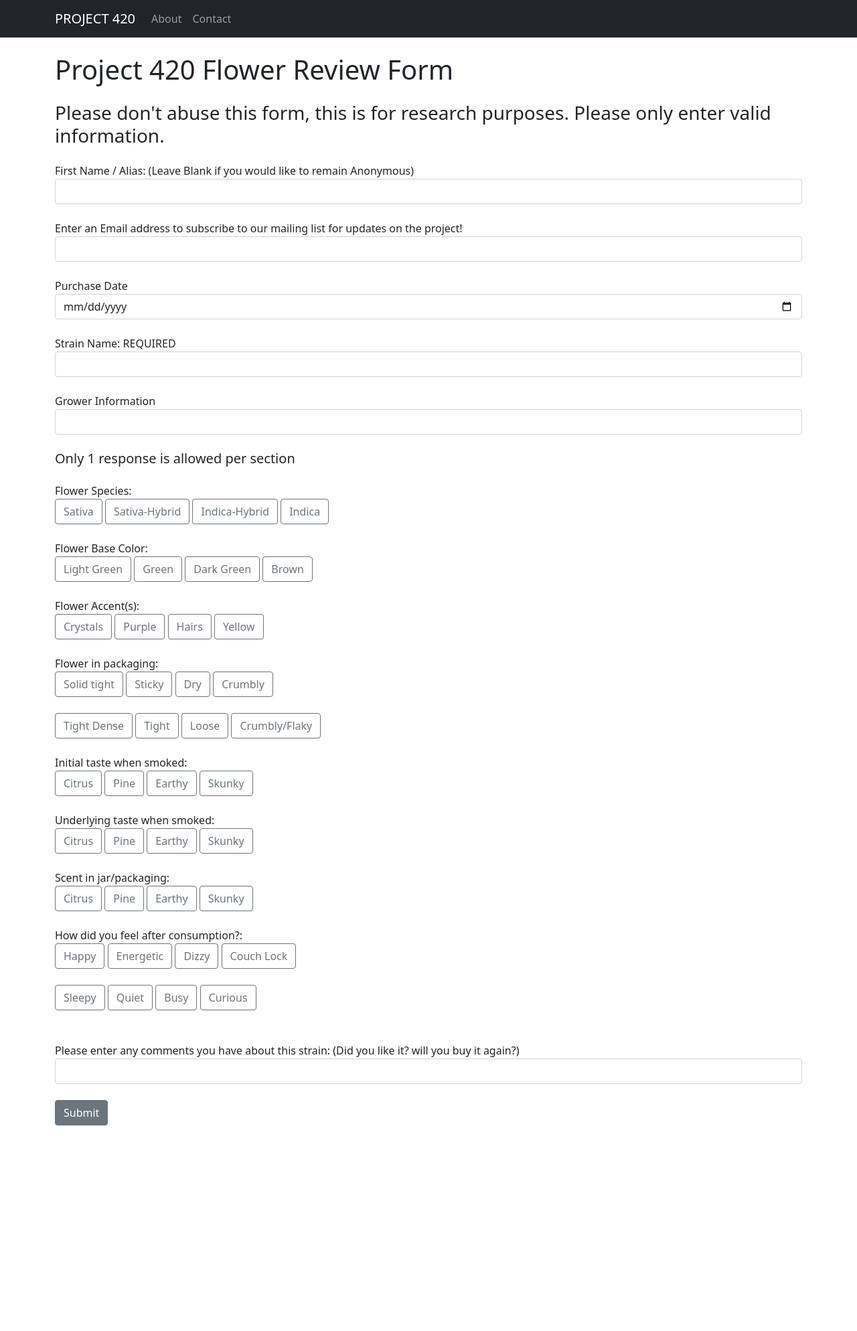
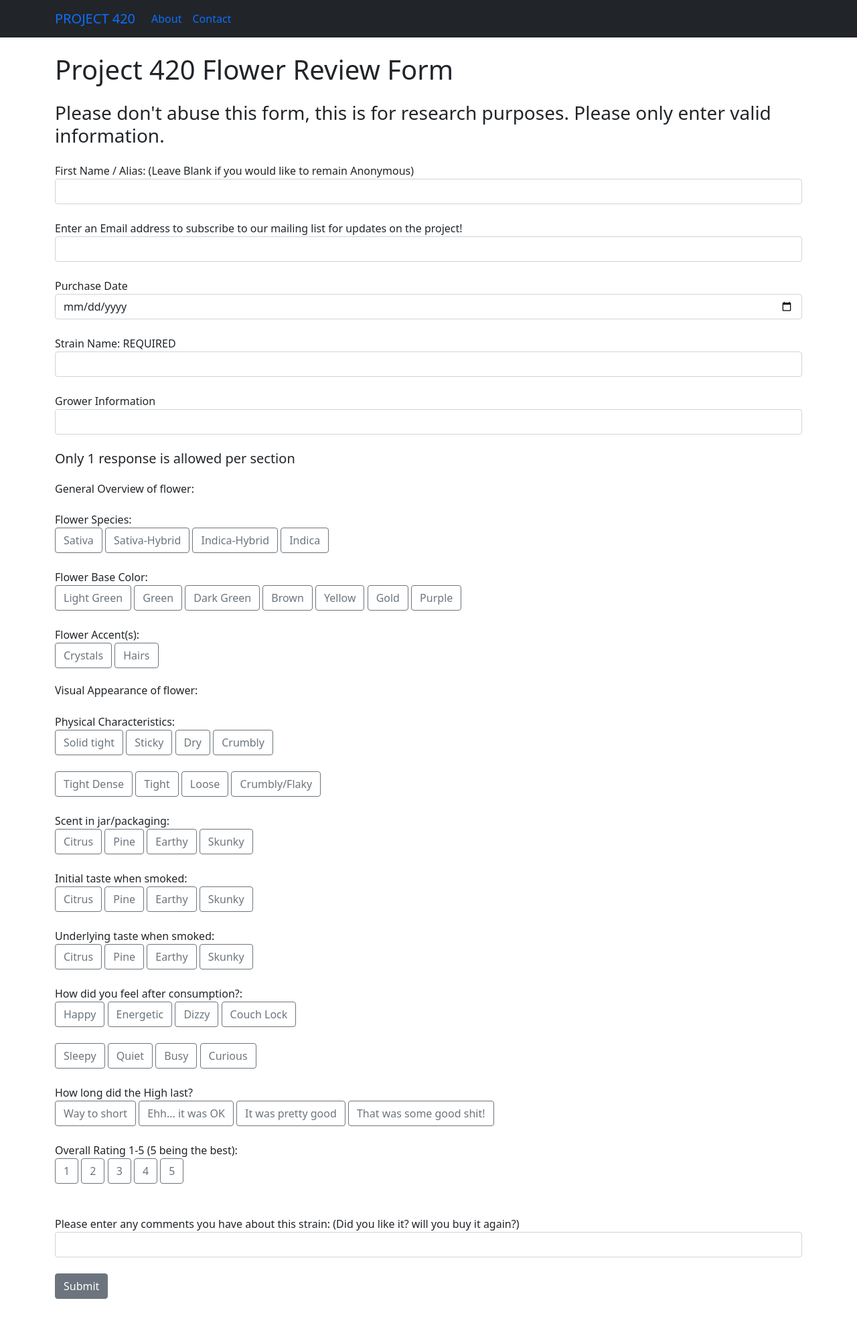
Before and after one commit to Cycloth/Project420, a Django app: page / in a window 1280 px wide. Shown: the whole page at 67% size. Before the commit the page ends 1729 px from the top, so only its background shows below. Run offline with Django 4.2, Linux system fonts and the light colour scheme.

Commit message:
added a bunch of shit

```diff
--- a/project_420/templates/base.html
+++ b/project_420/templates/base.html
@@ -6,7 +6,7 @@
         <link rel="stylesheet" href="https://cdn.jsdelivr.net/npm/bootstrap@5.1.3/dist/css/bootstrap.min.css">
     </head>
     <body>
-        <nav class="navbar navbar-expand-lg navbar-dark bg-dark">
+        <nav class="navbar navbar-expand-lg navbar-success bg-dark">
           <div class="container">
             <a class="navbar-brand" href="{% url 'index' %}">PROJECT 420</a>
             <button class="navbar-toggler" type="button" data-bs-toggle="collapse" data-bs-target="#navbarNav" aria-controls="navbarNav" aria-expanded="false" aria-label="Toggle navigation">
@@ -30,5 +30,6 @@
         </div>
         <script src="https://code.jquery.com/jquery-3.6.0.min.js"></script>
         <script src="https://cdn.jsdelivr.net/npm/bootstrap@5.1.3/dist/js/bootstrap.min.js"></script>
+        <!--<h6 class="mt-3 mb-4">Image by Racool_studio on Freepik</h6>  UNCOMMENT THIS IF BG IMAGE GETS FIXED-->
     </body>
 </html>
--- a/project_420/templates/index.html
+++ b/project_420/templates/index.html
@@ -25,6 +25,7 @@
             <input class="form-control" type="text" id="grow_info" name="grow_info" required>
         </div>
         <h5 class="mt-3 mb-4">Only 1 response is allowed per section</h5>
+        <h6 class="mt-3 mb-4">General Overview of flower:</h6>
         <div class="form-group mb-4">
             <label>Flower Species:</label>
             <div class="btn-group-horizontal" id="strain_base">
@@ -55,6 +56,15 @@
 
                 <input class="btn-check form-check-input" type="radio" id="brown" name="flower_color" value="brown" required>
                 <label class="btn btn-outline-secondary" for="brown">Brown</label>
+
+                <input class="btn-check form-check-input" type="radio" id="yellow" name="flower_color" value="yellow" required>
+                <label class="btn btn-outline-secondary" for="yellow">Yellow</label>
+
+                <input class="btn-check form-check-input" type="radio" id="gold" name="flower_color" value="gold" required>
+                <label class="btn btn-outline-secondary" for="gold">Gold</label>
+
+                <input class="btn-check form-check-input" type="radio" id="purple" name="flower_color" value="purple" required>
+                <label class="btn btn-outline-secondary" for="purple">Purple</label>
             </div>
             <div class="form-group mb-4"> <br>
                 <label>Flower Accent(s):</label><br>
@@ -62,18 +72,13 @@
                     <input class="btn-check form-check-input" type="radio" id="crystal" name="flower_color2" value="crystal" required>
                     <label class="btn btn-outline-secondary" for="crystal">Crystals</label>
 
-            <input class="btn-check form-check-input" type="radio" id="purple" name="flower_color2" value="purple" required>
-            <label class="btn btn-outline-secondary" for="purple">Purple</label>
-
                     <input class="btn-check form-check-input" type="radio" id="hairs" name="flower_color2" value="hairs" required>
                     <label class="btn btn-outline-secondary" for="hairs">Hairs</label>
-
-            <input class="btn-check form-check-input" type="radio" id="yellow" name="flower_color2" value="yellow" required>
-            <label class="btn btn-outline-secondary" for="yellow">Yellow</label>
                 </div>
             </div>
+            <h6 class="mt-3 mb-4">Visual Appearance of flower:</h6>
             <div class="form-group mb-4">
-        <label>Flower in packaging:</label>
+                <label>Physical Characteristics:</label>
                 <div class="btn-group-horizontal" id="flower_texture">
                     <input class="btn-check form-check-input" type="radio" id="dense" name="flower_texture" value="dense" required>
                     <label class="btn btn-outline-secondary" for="dense">Solid tight</label>
@@ -101,82 +106,112 @@
                 <input class="btn-check form-check-input" type="radio" id="flaky" name="flower_density" value="flaky" required>
                 <label class="btn btn-outline-secondary" for="flaky">Crumbly/Flaky</label>
             </div>
-    <br>
+            <div class="form-group mb-4"><br>
+                <label>Scent in jar/packaging:</label>
+                <div class="btn-group-horizontal" id="flower_aroma">
+                <input class="btn-check form-check-input" type="radio" id="citrus_smell" name="flower_aroma" value="citrus_smell" required>
+                <label class="btn btn-outline-secondary" for="citrus_smell">Citrus</label>
+
+                <input class="btn-check form-check-input" type="radio" id="pine_smell" name="flower_aroma" value="pine_smell" required>
+                <label class="btn btn-outline-secondary" for="pine_smell">Pine</label>
+
+                <input class="btn-check form-check-input" type="radio" id="earthy_smell" name="flower_aroma" value="earthy_smell" required>
+                <label class="btn btn-outline-secondary" for="earthy_smell">Earthy</label>
+
+                <input class="btn-check form-check-input" type="radio" id="skunky_smell" name="flower_aroma" value="skunky_smell" required>
+                <label class="btn btn-outline-secondary" for="skunky_smell">Skunky</label>
+                </div><br>
             <div class="form-group mb-4">
                 <label>Initial taste when smoked:</label>
                 <div class="btn-group-horizontal" id="flower_flavor">
-            <input class="btn-check form-check-input" type="radio" id="citrus" name="flower_flavor" value="dense" required>
+                    <input class="btn-check form-check-input" type="radio" id="citrus" name="flower_flavor" value="citrus" required>
                     <label class="btn btn-outline-secondary" for="citrus">Citrus</label>
 
-            <input class="btn-check form-check-input" type="radio" id="pine" name="flower_flavor" value="sticky" required>
+                    <input class="btn-check form-check-input" type="radio" id="pine" name="flower_flavor" value="pine" required>
                     <label class="btn btn-outline-secondary" for="pine">Pine</label>
 
-            <input class="btn-check form-check-input" type="radio" id="earthy" name="flower_flavor" value="dry" required>
+                    <input class="btn-check form-check-input" type="radio" id="earthy" name="flower_flavor" value="earthy" required>
                     <label class="btn btn-outline-secondary" for="earthy">Earthy</label>
 
-            <input class="btn-check form-check-input" type="radio" id="skunky" name="flower_flavor" value="crumbly" required>
+                    <input class="btn-check form-check-input" type="radio" id="skunky" name="flower_flavor" value="skunky" required>
                     <label class="btn btn-outline-secondary" for="skunky">Skunky</label>
-        </div>
-            <br>
+                </div><br>
                 <div class="form-group mb-4">
                     <label>Underlying taste when smoked:</label>
                     <div class="btn-group-horizontal" id="flower_flavor2">
-            <input class="btn-check form-check-input" type="radio" id="citrus2" name="flower_flavor2" value="dense" required>
+                        <input class="btn-check form-check-input" type="radio" id="citrus2" name="flower_flavor2" value="citrus2" required>
                         <label class="btn btn-outline-secondary" for="citrus2">Citrus</label>
 
-            <input class="btn-check form-check-input" type="radio" id="pine2" name="flower_flavor2" value="sticky" required>
+                        <input class="btn-check form-check-input" type="radio" id="pine2" name="flower_flavor2" value="pine2" required>
                         <label class="btn btn-outline-secondary" for="pine2">Pine</label>
 
-            <input class="btn-check form-check-input" type="radio" id="earthy2" name="flower_flavor2" value="dry" required>
+                        <input class="btn-check form-check-input" type="radio" id="earthy2" name="flower_flavor2" value="earthy2" required>
                         <label class="btn btn-outline-secondary" for="earthy2">Earthy</label>
 
-            <input class="btn-check form-check-input" type="radio" id="skunky2" name="flower_flavor2" value="crumbly" required>
+                        <input class="btn-check form-check-input" type="radio" id="skunky2" name="flower_flavor2" value="skunky2" required>
                         <label class="btn btn-outline-secondary" for="skunky2">Skunky</label>
-        </div>
-          <div class="form-group mb-4"><br>
-                <label>Scent in jar/packaging:</label>
-        <div class="btn-group-horizontal" id="flower_aroma">
-            <input class="btn-check form-check-input" type="radio" id="citrus_smell" name="flower_aroma" value="dense" required>
-            <label class="btn btn-outline-secondary" for="citrus_smell">Citrus</label>
-
-            <input class="btn-check form-check-input" type="radio" id="pine_smell" name="flower_aroma" value="sticky" required>
-            <label class="btn btn-outline-secondary" for="pine_smell">Pine</label>
-
-            <input class="btn-check form-check-input" type="radio" id="earthy_smell" name="flower_aroma" value="dry" required>
-            <label class="btn btn-outline-secondary" for="earthy_smell">Earthy</label>
-
-            <input class="btn-check form-check-input" type="radio" id="skunky_smell" name="flower_aroma" value="crumbly" required>
-            <label class="btn btn-outline-secondary" for="skunky_smell">Skunky</label>
                     </div><br>
                     <div class="form-group mb-4">
                         <label>How did you feel after consumption?:</label>
                         <div class="btn-group-horizontal" id="flower_effect">
-            <input class="btn-check form-check-input" type="radio" id="happy" name="flower_effect" value="dense" required>
+                            <input class="btn-check form-check-input" type="radio" id="happy" name="flower_effect" value="happy" required>
                             <label class="btn btn-outline-secondary" for="happy">Happy</label>
 
-            <input class="btn-check form-check-input" type="radio" id="energy" name="flower_effect" value="sticky" required>
+                            <input class="btn-check form-check-input" type="radio" id="energy" name="flower_effect" value="energy" required>
                             <label class="btn btn-outline-secondary" for="energy">Energetic</label>
 
-            <input class="btn-check form-check-input" type="radio" id="dizzy" name="flower_effect" value="dry" required>
+                            <input class="btn-check form-check-input" type="radio" id="dizzy" name="flower_effect" value="dizzy" required>
                             <label class="btn btn-outline-secondary" for="dizzy">Dizzy</label>
 
-            <input class="btn-check form-check-input" type="radio" id="couch_lock" name="flower_effect" value="crumbly" required>
+                            <input class="btn-check form-check-input" type="radio" id="couch_lock" name="flower_effect" value="couch_lock" required>
                             <label class="btn btn-outline-secondary" for="couch_lock">Couch Lock</label>
-        </div> <br>
+                        </div><br>
                         <div class="btn-group-horizontal" id="flower_effect2">
-            <input class="btn-check form-check-input" type="radio" id="sleep" name="flower_effect2" value="dense" required>
+                            <input class="btn-check form-check-input" type="radio" id="sleep" name="flower_effect2" value="sleep" required>
                             <label class="btn btn-outline-secondary" for="sleep">Sleepy</label>
 
-            <input class="btn-check form-check-input" type="radio" id="quiet" name="flower_effect2" value="sticky" required>
+                            <input class="btn-check form-check-input" type="radio" id="quiet" name="flower_effect2" value="quiet" required>
                             <label class="btn btn-outline-secondary" for="quiet">Quiet</label>
 
-            <input class="btn-check form-check-input" type="radio" id="busy" name="flower_effect2" value="dry" required>
+                            <input class="btn-check form-check-input" type="radio" id="busy" name="flower_effect2" value="busy" required>
                             <label class="btn btn-outline-secondary" for="busy">Busy</label>
 
-            <input class="btn-check form-check-input" type="radio" id="couch_lock" name="flower_effect2" value="crumbly" required>
-            <label class="btn btn-outline-secondary" for="couch_lock">Curious</label>
+                            <input class="btn-check form-check-input" type="radio" id="curious" name="flower_effect2" value="curious" required>
+                            <label class="btn btn-outline-secondary" for="curious">Curious</label>
+                        </div> <br>
+                         <div class="form-group mb-4">
+                            <label>How long did the High last?</label>
+                            <div class="btn-group-horizontal" id="flower_effect3">
+                            <input class="btn-check form-check-input" type="radio" id="short" name="flower_effect3" value="short" required>
+                            <label class="btn btn-outline-secondary" for="short">Way to short</label>
+
+                            <input class="btn-check form-check-input" type="radio" id="OK" name="flower_effect3" value="OK" required>
+                            <label class="btn btn-outline-secondary" for="OK">Ehh... it was OK</label>
+
+                            <input class="btn-check form-check-input" type="radio" id="good" name="flower_effect3" value="good" required>
+                            <label class="btn btn-outline-secondary" for="good">It was pretty good</label>
+
+                            <input class="btn-check form-check-input" type="radio" id="great" name="flower_effect3" value="great" required>
+                            <label class="btn btn-outline-secondary" for="great">That was some good shit!</label>
                         </div>
-        <br>
+                             <div class="form-group mb-4"><br>
+                            <label>Overall Rating 1-5 (5 being the best):</label>
+                            <div class="btn-group-horizontal" id="user_rating">
+                            <input class="btn-check form-check-input" type="radio" id="one" name="user_rating" value="one" required>
+                            <label class="btn btn-outline-secondary" for="one">1</label>
+
+                            <input class="btn-check form-check-input" type="radio" id="two" name="user_rating" value="two" required>
+                            <label class="btn btn-outline-secondary" for="two">2</label>
+
+                            <input class="btn-check form-check-input" type="radio" id="three" name="user_rating" value="three" required>
+                            <label class="btn btn-outline-secondary" for="three">3</label>
+
+                            <input class="btn-check form-check-input" type="radio" id="four" name="user_rating" value="four" required>
+                            <label class="btn btn-outline-secondary" for="four">4</label>
+
+                            <input class="btn-check form-check-input" type="radio" id="five" name="user_rating" value="five" required>
+                            <label class="btn btn-outline-secondary" for="five">5</label>
+                            </div><br>
                         <div class="mt-4 mb-4">
                             <label for="user_notes">Please enter any comments you have about this strain: (Did you like it? will you buy it again?)</label>
                             <input class="form-control" type="text" id="user_notes" name="user_notes" required>
```
Also changed, not shown: project_420/templates/about.html (+9 -2 lines), 1 other file. Lines whose indentation alone changed are shown as unchanged.
